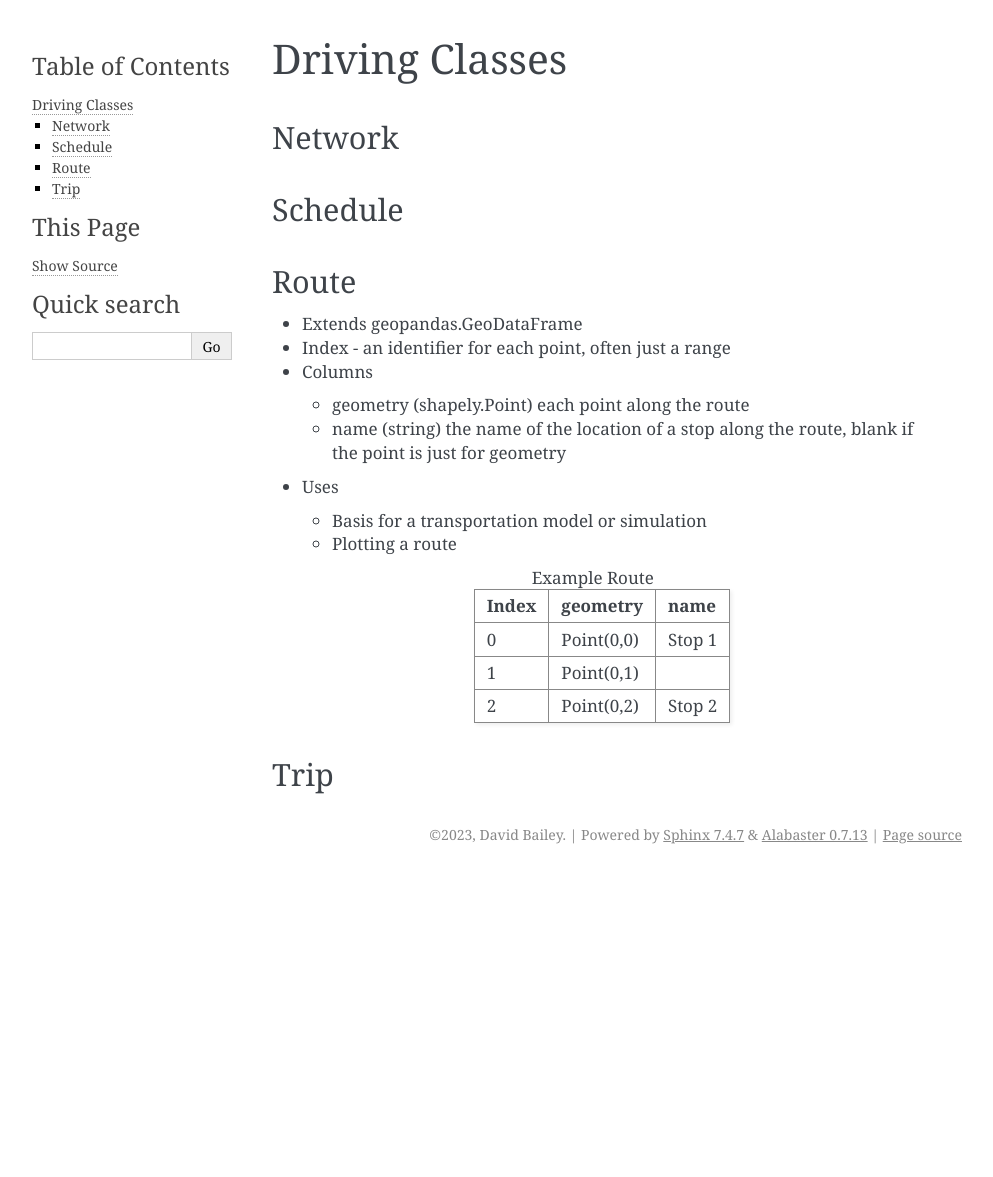
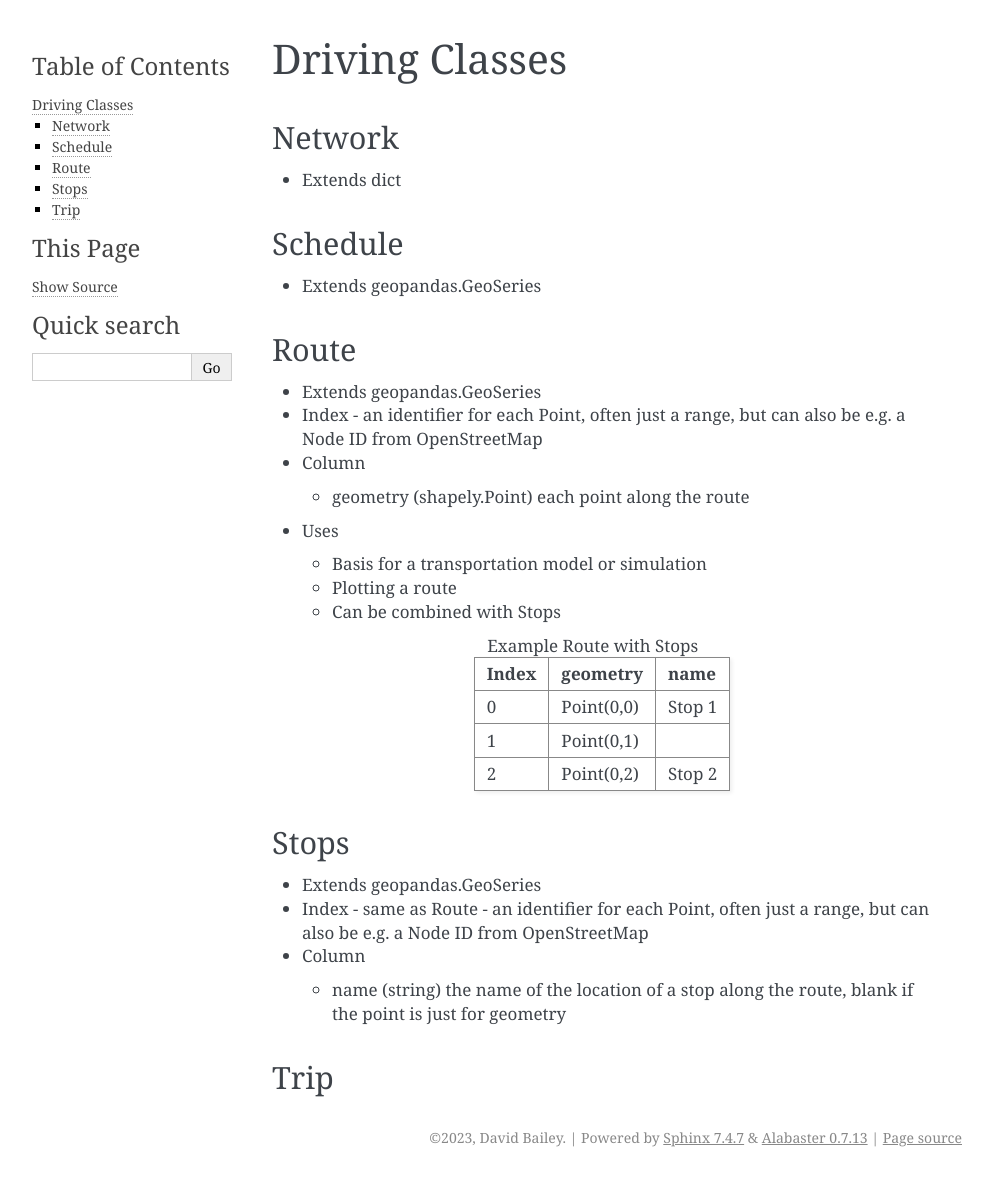
Before and after one commit to davidbailey/dpd, a Sphinx documentation site: the page built from docs/driving_classes.rst, in a window 1280 px wide. Shown: the whole page, without its empty margins (148-1141 px from the left). Built offline with Sphinx 7.4.7, drawn with Linux system fonts in a browser that asks for light colours; pages that are not in the unit, such as notebooks, are missing from menus; the version number is read from the project's files by our own code; before the commit the page ends 900 px from its top, so only the background shows below that.

Commit message:
Update driving_classes.rst

```diff
--- a/docs/driving_classes.rst
+++ b/docs/driving_classes.rst
@@ -4,30 +4,46 @@ Driving Classes
 Network
 -----------
 
+* Extends dict
+
+
 Schedule
 -----------
+* Extends geopandas.GeoSeries
+
 
 Route
 -----------
 
-* Extends geopandas.GeoDataFrame
-* Index - an identifier for each point, often just a range
-* Columns
+* Extends geopandas.GeoSeries
+* Index - an identifier for each Point, often just a range, but can also be e.g. a Node ID from OpenStreetMap
+* Column
 
   * geometry (shapely.Point) each point along the route
-  * name (string) the name of the location of a stop along the route, blank if the point is just for geometry
 
 * Uses
 
   * Basis for a transportation model or simulation
   * Plotting a route
+  * Can be combined with Stops
 
-.. csv-table:: Example Route
+.. csv-table:: Example Route with Stops
    :header: "Index", "geometry", "name"
 
    "0", "Point(0,0)", "Stop 1"
    "1", "Point(0,1)", ""
    "2", "Point(0,2)", "Stop 2"
 
+
+Stops
+-----------
+
+* Extends geopandas.GeoSeries
+* Index - same as Route - an identifier for each Point, often just a range, but can also be e.g. a Node ID from OpenStreetMap
+* Column
+
+  * name (string) the name of the location of a stop along the route, blank if the point is just for geometry
+
+
 Trip
 -----------
```
